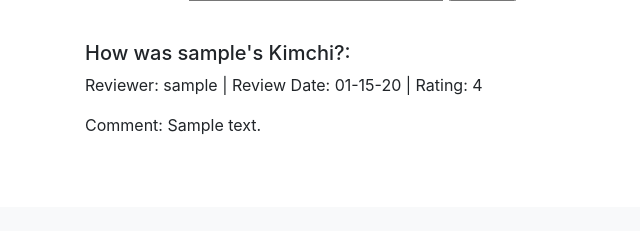
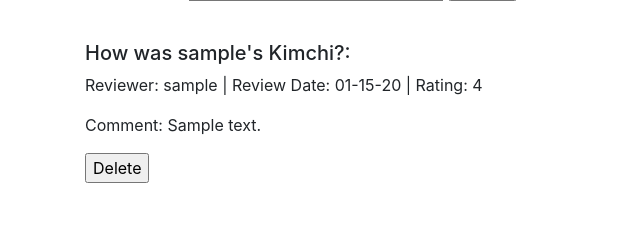
Before and after one commit to bokime/KimchiFriendly_HBproject, a Flask app: a page that uses templates/user_profile.html in a window 1280 px wide. Shown: the part 593-824 px from the top of the page, without its empty margins (0-640 px from the left). Before the commit the page ends 727 px from the top, so only its background shows below. Run offline with Flask 2, Linux system fonts and the light colour scheme; a user stored in the database is signed in; tables that the repository leaves empty hold one stand-in row (values such as "Sample post").

Commit message:
can delete reviews

```diff
--- a/crud.py
+++ b/crud.py
@@ -107,6 +107,10 @@ def get_shares_by_user_id(user_id):
     return db.session.query(Share).join(User).filter(User.user_id == user_id).all()
 
 
+def get_review_by_nickname(nickname):
+    return db.session.query(Review).join(User).filter(User.nickname == nickname).all()
+
+
 if __name__ == '__main__':
 
     from server import app
--- a/server.py
+++ b/server.py
@@ -36,6 +36,7 @@ def load_user(user_id):
 @app.route('/home')
 def home():
     """ Home page showing posted jar shares """
+
     page = request.args.get('page', 1, type=int)
     shares = Share.query.order_by(Share.made_date.desc()).paginate(page=page, per_page=5)
     # shares = crud.get_shares()
@@ -244,12 +245,13 @@ def user_shares(nickname):
     """ show the user's kimchi share history """
 
     user = User.query.filter_by(nickname=nickname).first_or_404()
+    # page = request.args.get('page', 1, type=int)
     shares = crud.get_shares_by_nickname(nickname)
 
     return render_template('user_profile.html', shares=shares, user=user)
 
 
-##################### REVIEW #####################
+## creating review
 @app.route('/user/<nickname>', methods=['GET','POST'])
 @login_required
 def user_review(nickname):
@@ -266,7 +268,8 @@ def user_review(nickname):
         maker_id = request.form.get('maker_id')
         reviewer_id = session['user_id']
 
-        review = crud.create_review(rating, review_date, comment, reviewer_id, maker_id)
+        review = crud.create_review(rating, review_date,
+                                    comment, reviewer_id, maker_id)
 
         db.session.add(review)
         db.session.commit()
@@ -275,27 +278,39 @@ def user_review(nickname):
     return redirect(f'/user/{nickname}')
 
 
-
-@app.route('/home/<share_id>/review_delete', methods=['POST'])
+## Deleting review
+@app.route('/user/<review_id>/delete', methods=['POST'])
 @login_required
 def delete_review(review_id):
     """ delete user's review """
 
     delete_review = Review.query.get(review_id)
 
-    if delete_review.reviewer_id != current_user.user_id:
-        flash('Watch out! This is not your review.', 'danger')
-        return redirect(url_for('/home/<share_id>'))
+    db.session.delete(delete_review)
+    db.session.commit()
 
-    else:
-        db.session.delete(delete_review)
-        db.session.commit()
-
-        flash('Your review has been deleted.', 'sucess')
-        return redirect(url_for('/home/<share_id>'))
-
+    flash('Your review has been deleted.', 'sucess')
+    return redirect('/')
 
 
 if __name__ == '__main__':
     connect_to_db(app)
     app.run(port=5000, host='0.0.0.0', debug=True)
+
+
+
+
+
+# ## Deleting review
+# @app.route('/user/<review_id>/delete', methods=['POST'])
+# @login_required
+# def delete_review(review_id):
+#     """ delete user's review """
+
+#     delete_review = Review.query.get(review_id)
+
+#     db.session.delete(delete_review)
+#     db.session.commit()
+
+#     flash('Your review has been deleted.', 'sucess')
+#     return redirect('/')
--- a/templates/user_profile.html
+++ b/templates/user_profile.html
@@ -47,10 +47,16 @@
             {% for review in user.reviews %}
                 <p>Reviewer: {{ current_user.nickname }} | Review Date: {{ review.review_date.strftime('%m-%d-%y') }} | Rating: {{ review.rating }}</p>
                 <p>Comment: {{ review.comment }}</p>
+
+                {% if review.reviewer_id == current_user.user_id %}
+                    <form action="{{ url_for('delete_review', review_id=review.review_id) }}" method="POST">
+                        <input type="submit" value="Delete">
+                    </form>
+                {% endif %}
+
                 <br>
             {% endfor %}
         </article>
         <br>
     </body>
-
 {% endblock content %}
```
Also changed, not shown: templates/share.html (line endings or trailing spaces).
